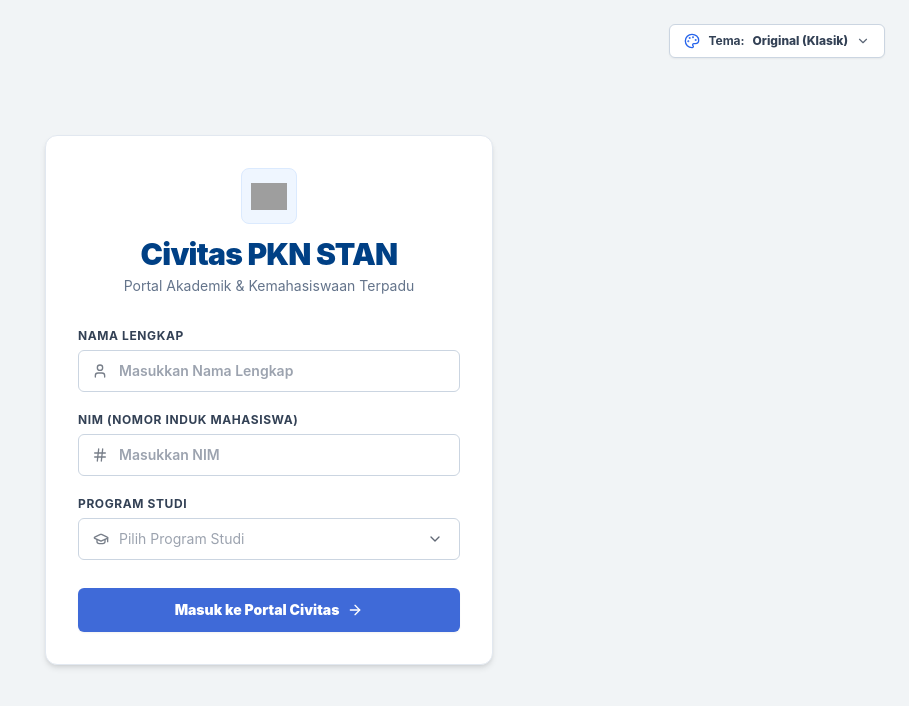
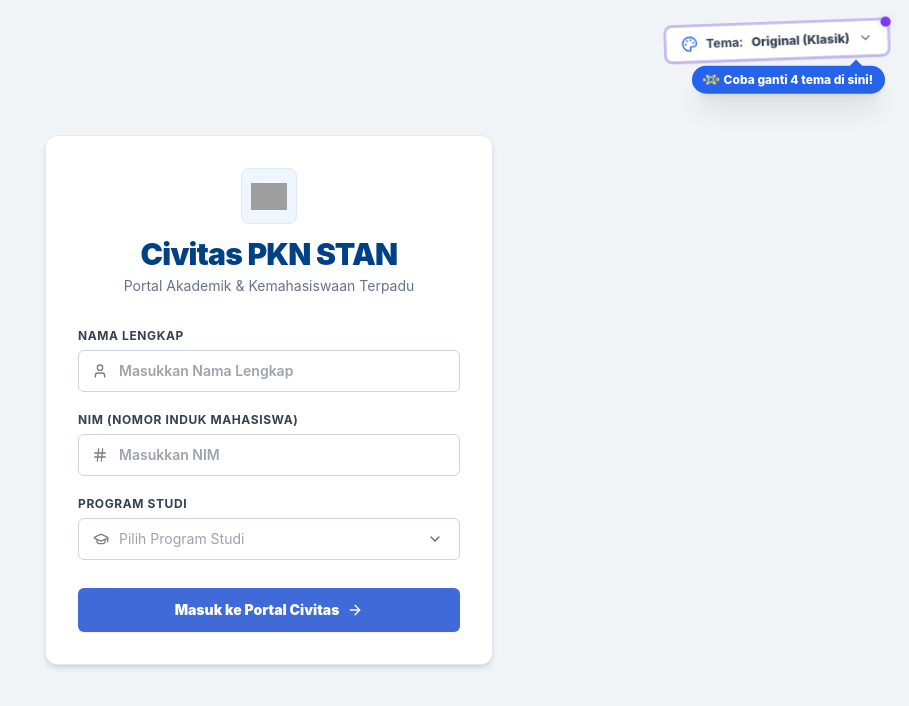
Before and after one commit to inierlangga/iniportal, a React (Vite) app: page / in a window 1280 px wide. Shown: the top 706 px of the page, without its empty margins (371-1280 px from the left). Built offline with nearby package versions, Linux system fonts and the light colour scheme; grey boxes are pictures that could not be loaded.

Commit message:
feat: add theme peek animation and tooltip to login page

```diff
--- a/src/components/auth/LoginPage.jsx
+++ b/src/components/auth/LoginPage.jsx
@@ -1,5 +1,5 @@
 import React, { useState, useRef, useEffect } from 'react';
-import { Palette, ChevronDown, Check, User, Hash, GraduationCap, ArrowRight } from 'lucide-react';
+import { Palette, ChevronDown, Check, User, Hash, GraduationCap, ArrowRight, Sparkles } from 'lucide-react';
 
 const prodiOptions = [
   { value: 'D-IV Manajemen Keuangan Negara', label: 'Manajemen Keuangan Negara' },
@@ -17,6 +17,29 @@
 
   const themeDropdownRef = useRef(null);
   const prodiDropdownRef = useRef(null);
+
+  const [hasInteractedTheme, setHasInteractedTheme] = useState(() => {
+    return localStorage.getItem('civitas-theme-interacted') === 'true';
+  });
+  const [showPeek, setShowPeek] = useState(false);
+
+  useEffect(() => {
+    if (!hasInteractedTheme) {
+      const timer = setTimeout(() => {
+        setShowPeek(true);
+      }, 700);
+      return () => clearTimeout(timer);
+    }
+  }, [hasInteractedTheme]);
+
+  const handleThemeToggle = () => {
+    setThemeDropdownOpen((prev) => !prev);
+    if (!hasInteractedTheme) {
+      setHasInteractedTheme(true);
+      setShowPeek(false);
+      localStorage.setItem('civitas-theme-interacted', 'true');
+    }
+  };
 
   const isOriginal = theme === 'original';
   const isClay = theme === 'claymorphism';
@@ -92,9 +115,10 @@
       <div className="absolute top-4 sm:top-6 right-4 sm:right-6 z-30" ref={themeDropdownRef}>
         <button
           type="button"
-          onClick={() => setThemeDropdownOpen(!themeDropdownOpen)}
+          onClick={handleThemeToggle}
           className={`
-            flex items-center gap-2 px-3.5 py-2 text-xs font-bold transition-all focus:outline-none
+            group relative flex items-center gap-2 px-3.5 py-2 text-xs font-bold transition-all focus:outline-none cursor-pointer
+            ${!hasInteractedTheme ? 'animate-peek ring-2 ring-violet-500/40 shadow-md' : ''}
             ${isClay
               ? 'clay-btn-secondary rounded-[20px] text-[#332F3A]'
               : isNeu
@@ -105,7 +129,15 @@
           `}
           title="Ganti tema tampilan"
         >
-          <Palette className={`w-4 h-4 ${isClay ? 'text-[#7C3AED]' : isNeu ? 'text-[#6C63FF]' : isPlayful ? 'text-white' : 'text-blue-600'}`} />
+          {/* Pulsing indicator badge if user hasn't interacted yet */}
+          {!hasInteractedTheme && (
+            <span className="absolute -top-1 -right-1 flex h-2.5 w-2.5">
+              <span className="animate-ping absolute inline-flex h-full w-full rounded-full bg-violet-400 opacity-75"></span>
+              <span className="relative inline-flex rounded-full h-2.5 w-2.5 bg-violet-600"></span>
+            </span>
+          )}
+
+          <Palette className={`w-4 h-4 transition-transform duration-300 group-hover:rotate-45 group-hover:scale-110 ${isClay ? 'text-[#7C3AED]' : isNeu ? 'text-[#6C63FF]' : isPlayful ? 'text-white' : 'text-blue-600'}`} />
           <span className="hidden sm:inline">Tema:</span>
           <span className="font-extrabold capitalize">
             {theme === 'original'
@@ -116,8 +148,41 @@
                   ? 'Neumorphic'
                   : 'Playful'}
           </span>
-          <ChevronDown className="w-3.5 h-3.5 opacity-80" />
+          <ChevronDown className="w-3.5 h-3.5 opacity-80 transition-transform duration-200 group-hover:translate-y-0.5" />
         </button>
+
+        {/* Floating Peek Teaser Tooltip */}
+        {showPeek && !themeDropdownOpen && (
+          <div
+            onClick={handleThemeToggle}
+            className="absolute top-full mt-2.5 right-0 z-50 animate-peek-bounce cursor-pointer"
+          >
+            <div className={`
+              flex items-center gap-1.5 px-3 py-1.5 rounded-2xl shadow-xl text-xs font-extrabold whitespace-nowrap transition-transform hover:scale-105 select-none
+              ${isClay
+                ? 'bg-gradient-to-r from-[#7C3AED] to-[#DB2777] text-white border border-white/60 shadow-clay-card font-display'
+                : isNeu
+                  ? 'bg-[#6C63FF] text-white neu-flat font-jakarta'
+                  : isOriginal
+                    ? 'bg-blue-600 text-white shadow-lg font-sans'
+                    : 'bg-[#FBBF24] text-[#1E293B] border-2 border-[#1E293B] shadow-pop-sm font-outfit'}
+            `}>
+              <Sparkles className="w-3.5 h-3.5 animate-spin text-yellow-300" style={{ animationDuration: '3s' }} />
+              <span>Coba ganti 4 tema di sini!</span>
+              {/* Arrow pointing up */}
+              <div className={`
+                absolute -top-1 right-6 w-2.5 h-2.5 rotate-45
+                ${isClay
+                  ? 'bg-[#7C3AED]'
+                  : isNeu
+                    ? 'bg-[#6C63FF]'
+                    : isOriginal
+                      ? 'bg-blue-600'
+                      : 'bg-[#FBBF24] border-t-2 border-l-2 border-[#1E293B]'}
+              `}></div>
+            </div>
+          </div>
+        )}
 
         {themeDropdownOpen && (
           <div className={`
@@ -138,6 +203,11 @@
                 onClick={() => {
                   setTheme(opt.id);
                   setThemeDropdownOpen(false);
+                  if (!hasInteractedTheme) {
+                    setHasInteractedTheme(true);
+                    setShowPeek(false);
+                    localStorage.setItem('civitas-theme-interacted', 'true');
+                  }
                 }}
                 className={`
                   w-full flex items-center justify-between px-3 py-2 text-xs font-bold transition-all text-left mb-1
```
